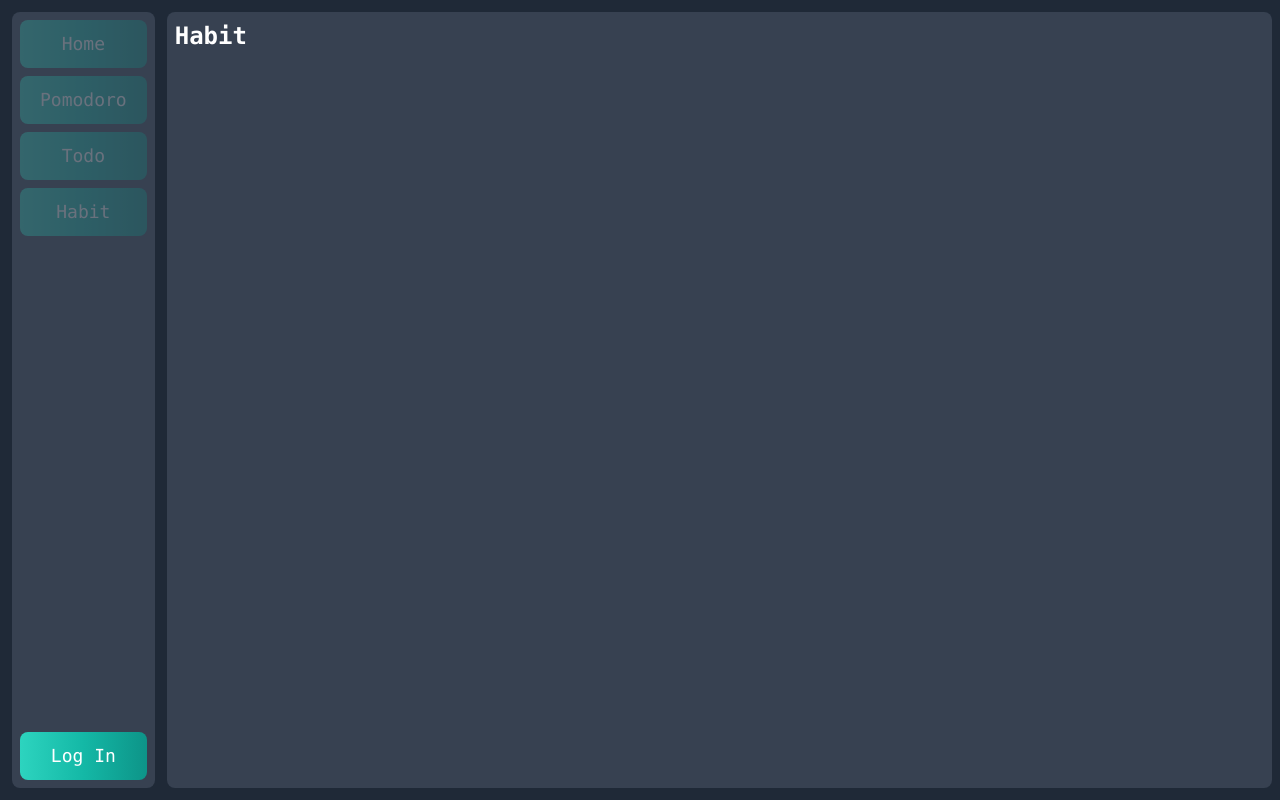
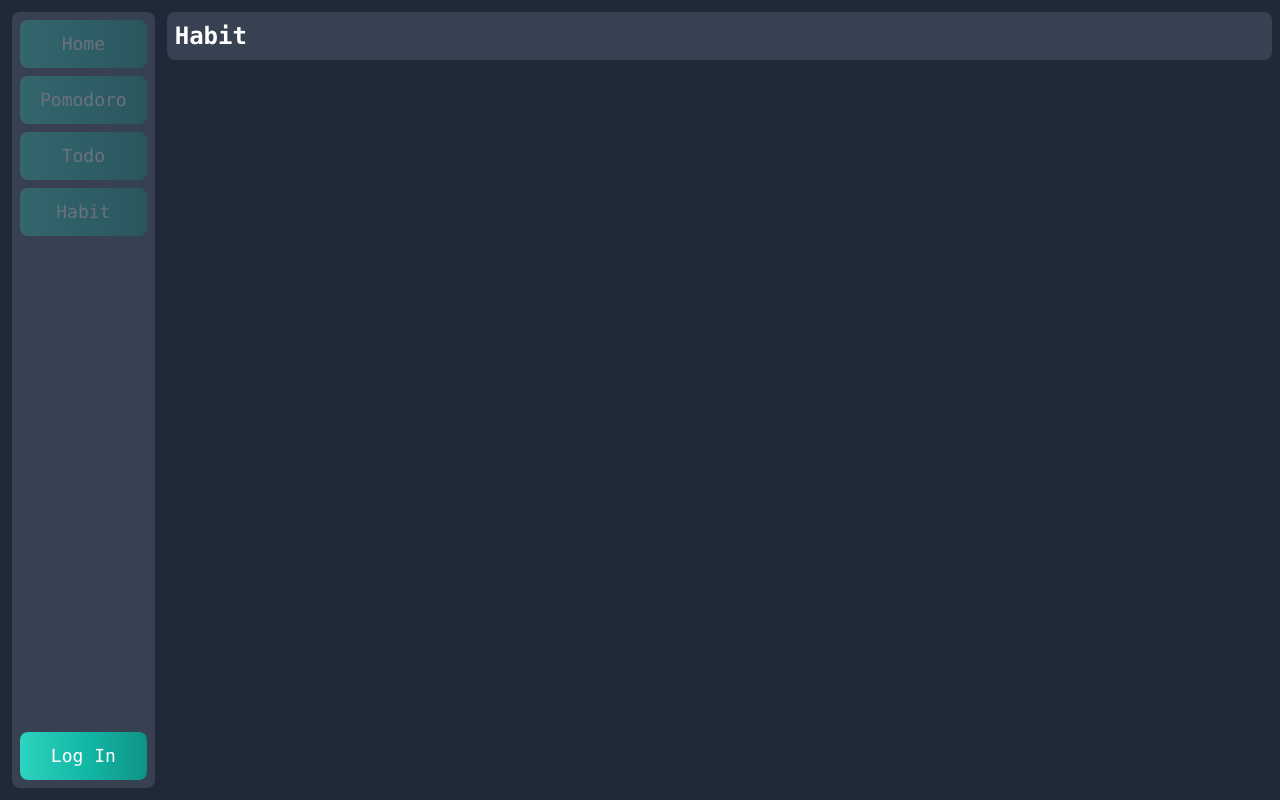
Before and after one commit to PierreMasselot1/Planit, a React (Create React App) app in the folder web/: page /habit in a window 1280 px wide. Built offline with nearby package versions, Linux system fonts and the light colour scheme.

Commit message:
fix(web): fix scaling issue

```diff
--- a/web/src/components/Navbar/Navbar.tsx
+++ b/web/src/components/Navbar/Navbar.tsx
@@ -8,7 +8,7 @@ export default function Navbar() {
   const { isAuthenticated, isLoading } = useAuth0();
 
   return (
-    <div className="flex flex-col h-screen justify-between m-3 py-1 bg-gray-700 rounded-lg">
+    <div className="flex flex-col justify-between m-3 py-1 bg-gray-700 rounded-lg">
       <Link to={"/"}>{NavIcon("Home", !isAuthenticated)}</Link>
       <Link to={"pomodoro"}>{NavIcon("Pomodoro", !isAuthenticated)}</Link>
       <Link to={"todo"} className=" whitespace-nowrap">
--- a/web/src/routes/Root.tsx
+++ b/web/src/routes/Root.tsx
@@ -3,12 +3,9 @@ import Navbar from "../components/Navbar/Navbar";
 
 export default function Root() {
   return (
-    <div className="flex flex-row bg-gray-800">
-      <div className="flex flex-col w-fit h-screen">
-        <Navbar />
-      </div>
-
-      <div className="flex flex-col w-full h-screen">
+    <div className="h-screen overflow-y-hidden flex flex-row bg-gray-800">
+      <Navbar />
+      <div className="w-full">
         <Outlet />
       </div>
     </div>
```
